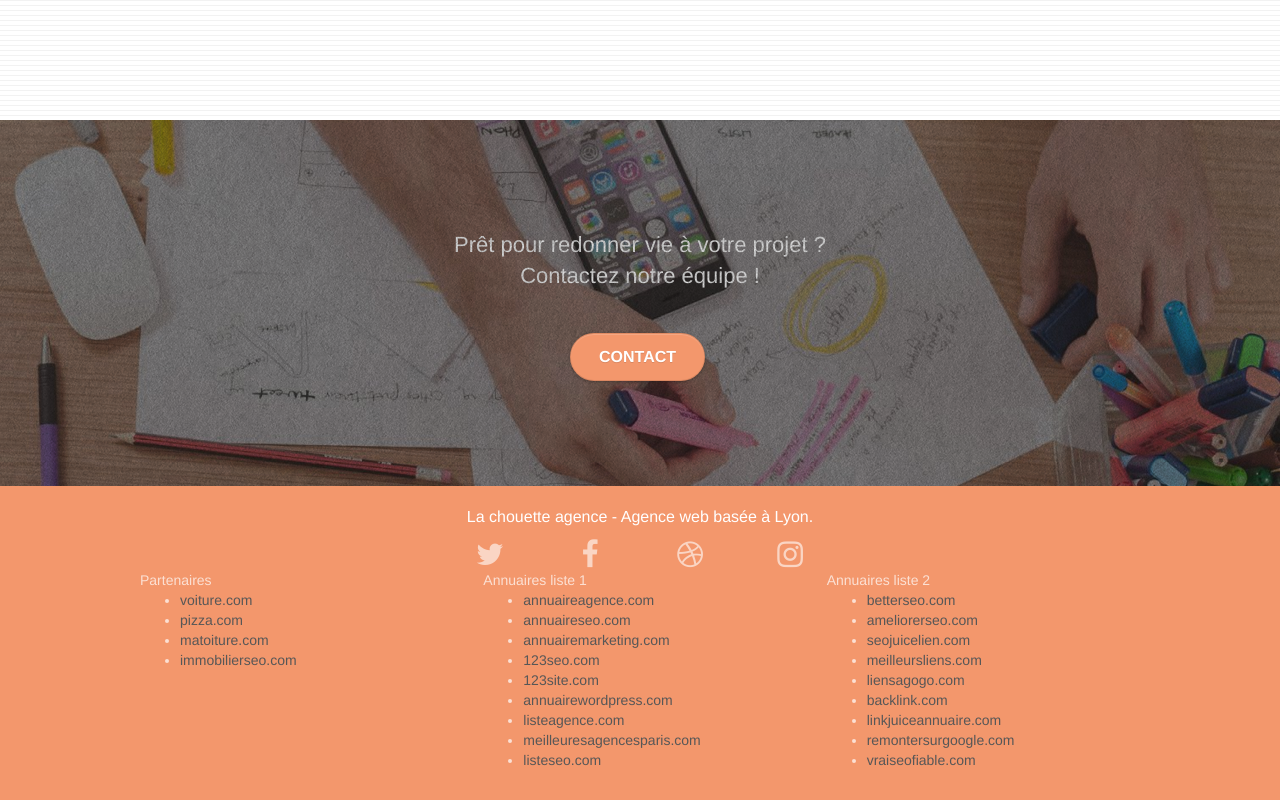
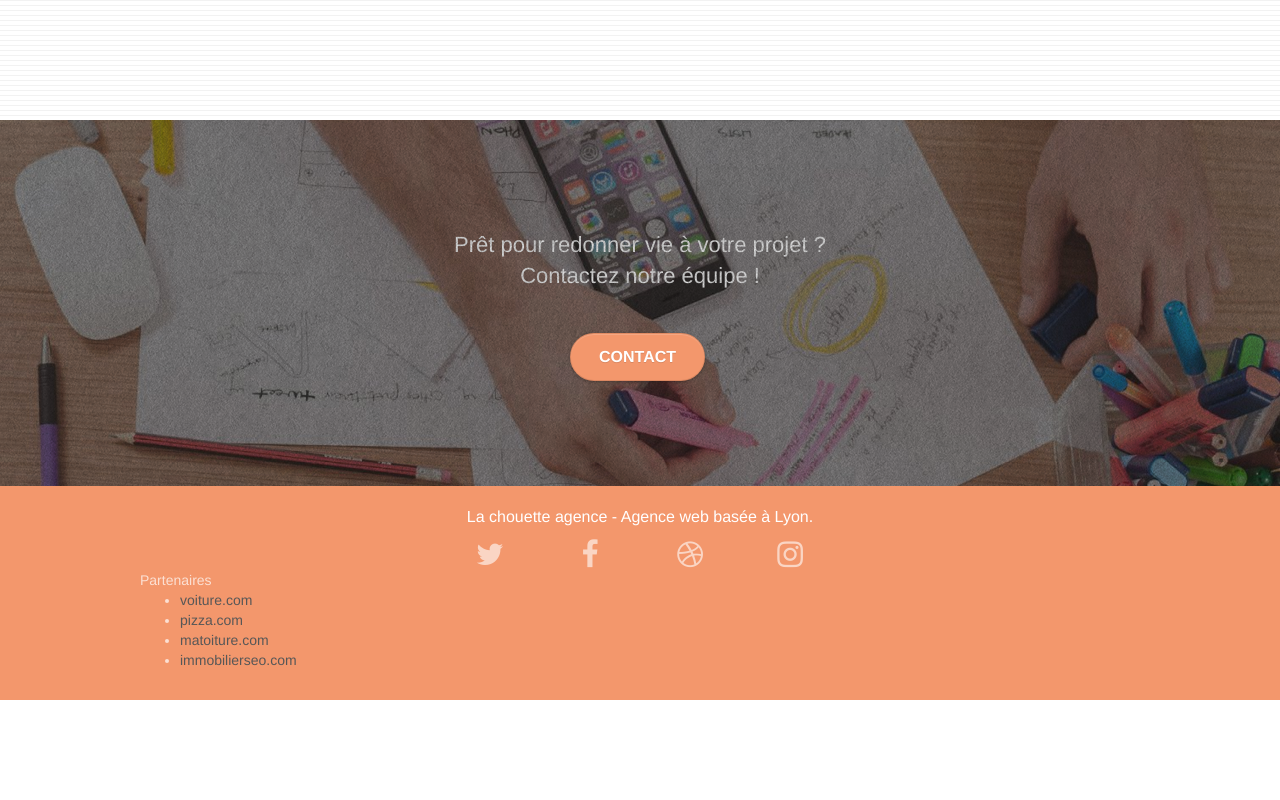
Before and after one commit to AlickSoman/SomanAlick_P4_05042021, a plain HTML site: page index.html in a window 1280 px wide. Shown: the part 3016-3816 px from the top of the page. After the commit the page ends 3716 px from the top, so only its background shows below. Drawn offline with Linux system fonts and the light colour scheme.

Commit message:
correction page 2

```diff
--- a/index.html
+++ b/index.html
@@ -215,7 +215,7 @@
 <!-- bloc-5-cta END -->
 
 <!-- Footer - bloc-8 -->
-<div class="bloc bgc-atomic-tangerine d-bloc" id="bloc-8">
+<footer class="bloc bgc-atomic-tangerine d-bloc" id="bloc-8">
 	<div class="container bloc-sm">
 		<div class="row">
 			<div class="col-sm-12">
@@ -255,39 +255,12 @@
 								<li><a href="immobilierseo.com">immobilierseo.com</a></li>
 							</ul>
 					</div>
-					<div class="col-sm-4">
-						Annuaires liste 1
-						<ul>
-							<li><a href="annuaireagence.com">annuaireagence.com</a></li>
-							<li><a href="annuaireseo.com">annuaireseo.com</a></li>
-							<li><a href="annuairemarketing.com">annuairemarketing.com</a></li>
-							<li><a href="123seoture.com">123seo.com</a></li>
-							<li><a href="123site.com">123site.com</a></li>
-							<li><a href="annuairewordpress.com">annuairewordpress.com</a></li>
-							<li><a href="listeagence.com">listeagence.com</a></li>
-							<li><a href="meilleuresagencesparis.com">meilleuresagencesparis.com</a></li>
-							<li><a href="listeseo.com">listeseo.com</a></li>
-						</ul>
-					</div>
-					<div class="col-sm-4">
-						Annuaires liste 2
-						<ul>
-							<li><a href="betterseo.com">betterseo.com</a></li>
-							<li><a href="ameliorerseo.com">ameliorerseo.com</a></li>
-							<li><a href="seojuicelien.com">seojuicelien.com</a></li>
-							<li><a href="meilleursliens.com">meilleursliens.com</a></li>
-							<li><a href="liensagogo.com">liensagogo.com</a></li>
-							<li><a href="backlink.com">backlink.com</a></li>
-							<li><a href="linkjuiceannuaire.com">linkjuiceannuaire.com</a></li>
-							<li><a href="remontersurgoogle.com">remontersurgoogle.com</a></li>
-							<li><a href="vraiseofiable.com">vraiseofiable.com</a></li>
-						</ul>
-					</div>
+
 				</div>
 			</div>
 		</div>
 	</div>
-</div>
+</footer>
 <!-- Footer - bloc-8 END -->
 
 </div>
```
Also changed, not shown: page2.html (+6 -6 lines).
